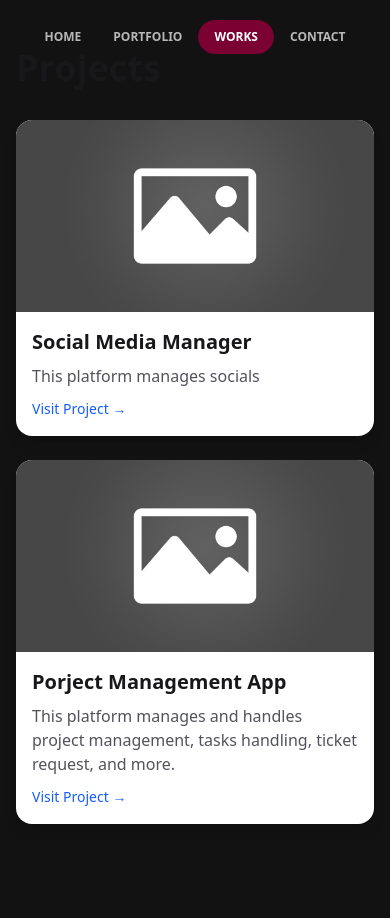
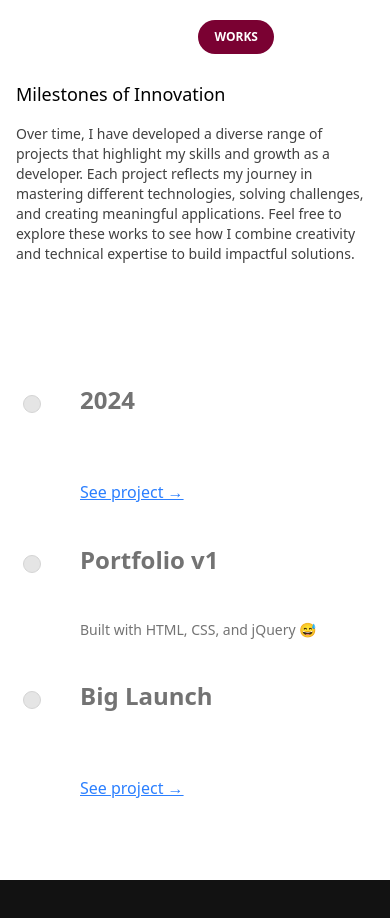
Before and after one commit to QuaidCodes/quaidtahir.com, a Next.js app: page /works in a window 390 px wide. Shown: the top 918 px of the page. Before the commit the page ends 872 px from the top, so only its background shows below. Built offline with nearby package versions, Linux system fonts and the light colour scheme.

Commit message:
create portfoliio page

```diff
--- a/src/app/portfolio/page.tsx
+++ b/src/app/portfolio/page.tsx
@@ -12,7 +12,6 @@
             QUAID TAHIR
           </h1>
           <h2 className="text-xl mt-2 font-semibold">SOFTWARE ENGINEER</h2>
-
           <p className="mt-4 text-sm text-gray-400">
             <a href="mailto:quaidtahirw@gmail.com" className="hover:text-white">
               quaidtahirw@gmail.com |
@@ -40,12 +39,12 @@
         <section className="mb-10">
           <h3 className="portfolio-headings">Professional Summary</h3>
           <p className="portfolio-content">
-            Ambitious Software Engineer candidate actively pursuing a Bachelor’s
+            Ambitious Software Engineer candidate actively pursuing a Bachelor's
             degree in Computer Science. Proficient in Python, TypeScript, React,
             Next.js, Tailwind CSS, Node.js, Java, and C++, with practical
             experience designing and developing scalable, high-performance web
             applications. Adept at writing clean, maintainable code and
-            utilizing modern software development practices including version
+            utilizing modern software development practices including versionc
             control and CI/CD workflows. Strong problem-solving abilities and a
             collaborative approach, committed to continuous learning and
             delivering robust software solutions.
@@ -79,7 +78,8 @@
                 Applied Tailwind CSS for responsive, mobile-first design,
                 ensuring consistent performance and visual quality across
                 devices.
-              </li>
+
+           ZZZZZZZ    </li>
               <li>
                 Built modular, scalable components with efficient state
                 management to maximize code reuse and maintainability. Employed
@@ -138,11 +138,11 @@
           <h3 className="portfolio-headings">Education</h3>
           <ul className="list-disc list-inside portfolio-content space-y-1">
             <li>
-              Master’s Degree in Computer Science – Western Governors
+              Master's Degree in Computer Science - Western Governors
               University, Salt Lake City, Utah
             </li>
             <li>
-              Bachelor’s Degree in Computer Science – Western Governors
+              Bachelor's Degree in Computer Science - Western Governors
               University, Salt Lake City, Utah
             </li>
           </ul>
--- a/src/app/works/page.tsx
+++ b/src/app/works/page.tsx
@@ -1,26 +1,13 @@
 "use client";
 
+import { Timeline } from "@/lib/timeline";
 import { projects } from "@/data/projectList";
-import ProjectCard from "@/components/ProjectCard";
-import { motion } from "framer-motion";
 
-export default function ProjectsPage() {
+export default function Works() {
   return (
-    <main className="max-w-6xl mx-auto px-4 py-12">
-      <motion.h1
-        className="text-4xl font-bold mb-8 text-zinc-900 dark:text-zinc-100"
-        initial={{ opacity: 0, y: -30 }}
-        animate={{ opacity: 1, y: 0 }}
-        transition={{ duration: 0.6, ease: "easeOut" }}
-      >
-        Projects
-      </motion.h1>
-
-      <div className="grid grid-cols-1 sm:grid-cols-2 lg:grid-cols-3 gap-6">
-        {projects.map((project, i) => (
-          <ProjectCard key={project.id} project={project} index={i} />
-        ))}
-      </div>
-    </main>
+    <section>
+      <Timeline data={projects} />
+      <div className="h-[200vh] bg-transparent" /> {/* test scroll */}
+    </section>
   );
 }
--- a/src/components/Hero.tsx
+++ b/src/components/Hero.tsx
@@ -11,7 +11,7 @@
     <BackgroundBeamsWithCollision>
       <div className="flex flex-col w-full m-30">
         <div className="flex items-start flex-col text-nowrap">
-          <h1>Hello World, This is</h1>
+          <h1 className="text-2xl">Hello World, This is</h1>
           <motion.h1
             className="text-8xl"
             initial={{ scale: 0 }}
@@ -31,7 +31,7 @@
           </motion.span>
         </div>
 
-        <p className="text-lg mb-10">Software Engineer</p>
+        <p className="text-lg mb-10 italic">Software Engineer</p>
 
         <div className="flex">
           <motion.div
--- a/src/components/TechStackMarquee.tsx
+++ b/src/components/TechStackMarquee.tsx
@@ -18,16 +18,16 @@
 ];
 
 export default function TechStackMarquee() {
-  const repeated = [...techStack, ...techStack]; // repeat twice for seamless scroll
+  const repeated = [...techStack, ...techStack]; // repeat for smooth looping
 
   return (
     <div className="relative overflow-hidden border-y border-neutral-800 bg-neutral-950 py-4">
       <motion.div
         className="flex gap-20 px-4 whitespace-nowrap will-change-transform"
-        animate={{ x: ["0%", "-100%"] }}
+        animate={{ x: ["0%", "-50%"] }}
         transition={{
           ease: "linear",
-          duration: 20,
+          duration: 30,
           repeat: Infinity,
         }}
       >
--- a/src/data/projectList.ts
+++ /dev/null
@@ -1,24 +0,0 @@
-export type Project = {
-  id: number;
-  title: string;
-  description: string;
-  link: string;
-  image: string;
-};
-
-export const projects: Project[] = [
-  {
-    id: 1,
-    title: "Social Media Manager",
-    description: "This platform manages socials",
-    link: "link for app",
-    image: "/images/placeholder.jpg",
-  },
-  {
-    id: 2,
-    title: "Porject Management App",
-    description: "This platform manages and handles project management, tasks handling, ticket request, and more.",
-    link: "link for app",
-    image: "/images/placeholder.jpg",
-  },
-];
--- /dev/null
+++ b/src/data/projectList.tsx
@@ -0,0 +1,38 @@
+import { TimelineEntry } from "@/lib/timeline";
+
+export const projects: TimelineEntry[] = [
+  {
+    title: "2024",
+    content: (
+      <div>
+        <p>Launched a SaaS tool using Next.js, Tailwind, and Supabase.</p>
+        <a href="/projects/saas-tool" className="text-blue-500 underline">
+          See project →
+        </a>
+      </div>
+    ),
+  },
+  {
+    title: "Portfolio v1",
+    content: (
+      <div>
+        <h3 className="text-lg font-semibold">Calculator</h3>
+        <p className="text-sm text-neutral-500">
+          Built with HTML, CSS, and jQuery 😅
+        </p>
+      </div>
+    ),
+  },
+  {
+    title: "Big Launch",
+    content: (
+      <div>
+        <p>Launched a SaaS tool using Next.js, Tailwind, and Supabase.</p>
+
+        <a href="/projects/saas-tool" className="text-blue-500 underline">
+          See project →
+        </a>
+      </div>
+    ),
+  },
+];
--- /dev/null
+++ b/src/lib/timeline.tsx
@@ -0,0 +1,96 @@
+"use client";
+
+import {
+  useMotionValueEvent,
+  useScroll,
+  useTransform,
+  motion,
+} from "motion/react";
+
+import React, { useEffect, useRef, useState } from "react";
+
+export interface TimelineEntry {
+  title: string;
+  content: React.ReactNode;
+}
+
+export const Timeline = ({ data }: { data: TimelineEntry[] }) => {
+  const ref = useRef<HTMLDivElement>(null);
+  const containerRef = useRef<HTMLDivElement>(null);
+  const [height, setHeight] = useState(0);
+
+  useEffect(() => {
+    if (ref.current) {
+      const rect = ref.current.getBoundingClientRect();
+      setHeight(rect.height);
+    }
+  }, [ref]);
+
+  const { scrollYProgress } = useScroll({
+    target: containerRef,
+    offset: ["start 10%", "end 50%"],
+  });
+
+  const heightTransform = useTransform(scrollYProgress, [0, 1], [0, height]);
+  const opacityTransform = useTransform(scrollYProgress, [0, 0.1], [0, 1]);
+
+  return (
+    <div
+      className="w-full bg-white dark:bg-neutral-950 font-sans md:px-10"
+      ref={containerRef}
+    >
+      <div className="max-w-7xl mx-auto py-20 px-4 md:px-8 lg:px-10">
+        <h2 className="text-lg md:text-4xl mb-4 text-black dark:text-white max-w-4xl w-full">
+          Milestones of Innovation
+        </h2>
+        <p className="text-neutral-700 dark:text-neutral-300 text-sm md:text-base w-full">
+          Over time, I have developed a diverse range of projects that highlight
+          my skills and growth as a developer. Each project reflects my journey
+          in mastering different technologies, solving challenges, and creating
+          meaningful applications. Feel free to explore these works to see how I
+          combine creativity and technical expertise to build impactful
+          solutions.
+        </p>
+      </div>
+
+      <div ref={ref} className="relative max-w-7xl mx-auto pb-20">
+        {data.map((item, index) => (
+          <div
+            key={index}
+            className="flex justify-start pt-10 md:pt-40 md:gap-10"
+          >
+            <div className="sticky flex flex-col md:flex-row z-40 items-center top-40 self-start max-w-xs lg:max-w-sm md:w-full">
+              <div className="h-10 absolute left-3 md:left-3 w-10 rounded-full bg-white dark:bg-black flex items-center justify-center">
+                <div className="h-4 w-4 rounded-full bg-neutral-200 dark:bg-neutral-800 border border-neutral-300 dark:border-neutral-700 p-2" />
+              </div>
+              <h3 className="hidden md:block text-xl md:pl-20 md:text-5xl font-bold text-neutral-500 dark:text-neutral-500 ">
+                {item.title}
+              </h3>
+            </div>
+
+            <div className="relative pl-20 pr-4 md:pl-4 w-full">
+              <h3 className="md:hidden block text-2xl mb-4 text-left font-bold text-neutral-500 dark:text-neutral-500">
+                {item.title}
+              </h3>
+              {item.content}
+            </div>
+          </div>
+        ))}
+        <div
+          style={{
+            height: height + "px",
+          }}
+          className="absolute md:left-8 left-8 top-0 overflow-hidden w-[2px] bg-[linear-gradient(to_bottom,var(--tw-gradient-stops))] from-transparent from-[0%] via-neutral-200 dark:via-neutral-700 to-transparent to-[99%]  [mask-image:linear-gradient(to_bottom,transparent_0%,black_10%,black_90%,transparent_100%)] "
+        >
+          <motion.div
+            style={{
+              height: heightTransform,
+              opacity: opacityTransform,
+            }}
+            className="absolute inset-x-0 top-0  w-[2px] bg-gradient-to-t from-purple-500 via-blue-500 to-transparent from-[0%] via-[10%] rounded-full"
+          />
+        </div>
+      </div>
+    </div>
+  );
+};
```
Also changed, not shown: src/temp.ts (added, +52 -0 lines), src/lib/utils.ts (line endings or trailing spaces).
